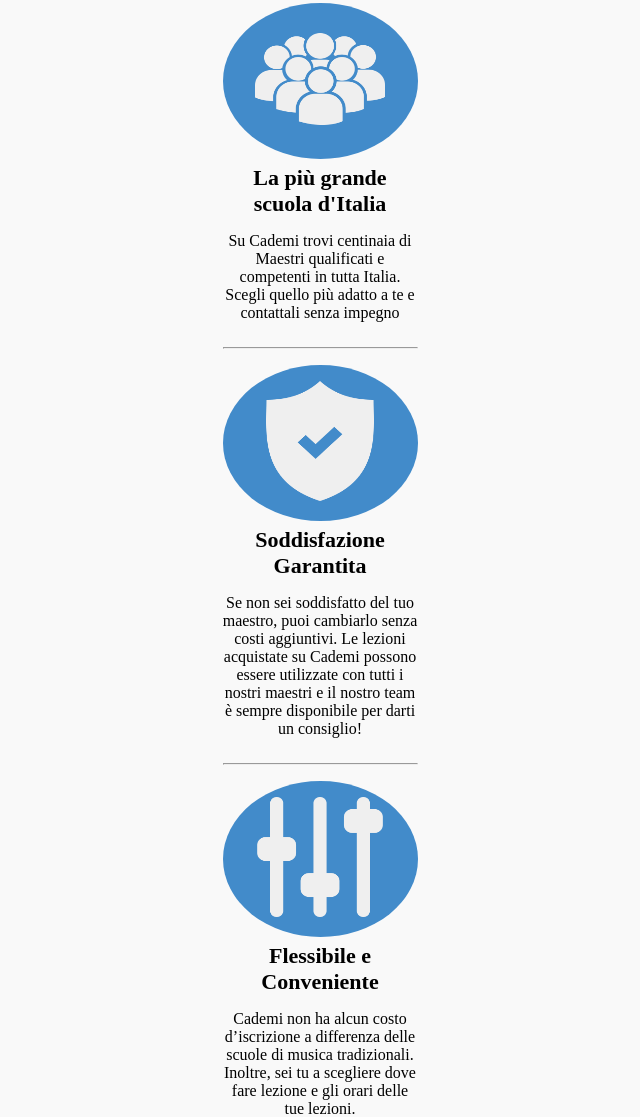
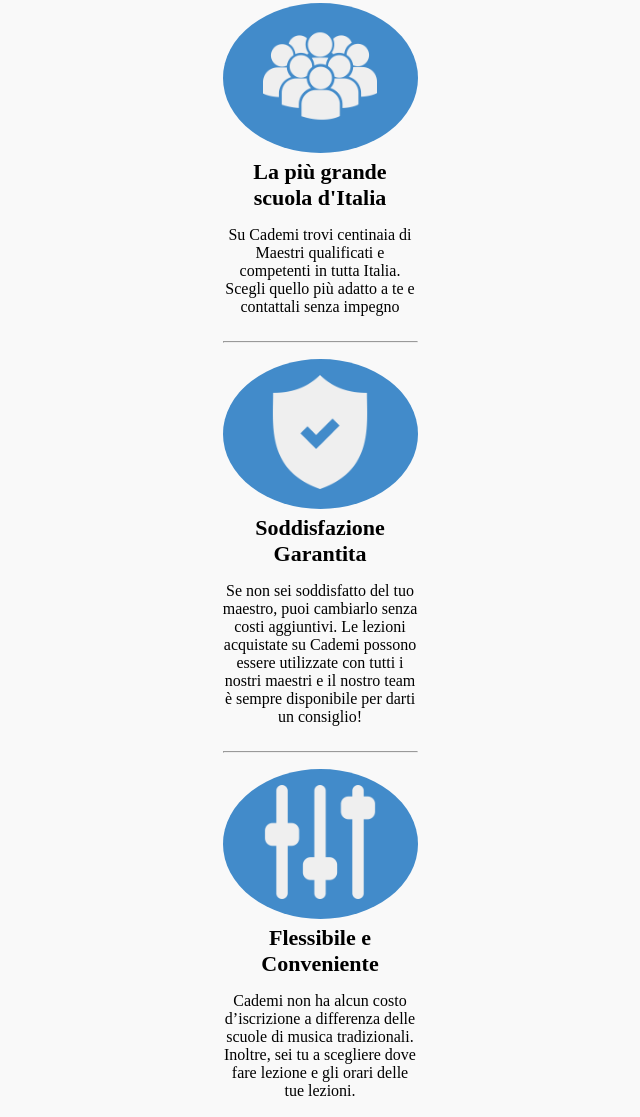
Before and after one commit to TommasoBorsatti/html-css-resp-wannabe-12bool, a plain HTML site: page index.html in a window 1280 px wide. Shown: the part 883-2000 px from the top of the page, without its empty margins (320-960 px from the left). Drawn offline with Linux system fonts and the light colour scheme.

Commit message:
Esercizio migliorato dove possibile

```diff
--- a/css/style.css
+++ b/css/style.css
@@ -39,6 +39,13 @@ h3{
   max-height: 15vh;
 }
 
+.img-box.small > img{
+  width: 70%;
+  max-height: 15vh;
+  min-width: 80px;
+  max-width: 100px;
+}
+
 .img-box > img.first-row{
   height: 15vh;
   min-width: 180px;
--- a/index.html
+++ b/index.html
@@ -101,28 +101,28 @@
       <div class="container">
         <!-- prima colonna -->
         <div class="col-lg-2 col-md-4 col-xs-6 offset-lg-5 offset-md-1 offset-xs-3">
-          <div class="img-box circle bg-blue">
+          <div class="img-box small circle bg-blue">
             <img class="little" src="img/profile.png" alt="immagine di un raduno di persone">
           </div>
           <h3>La più grande scuola d'Italia</h3>
           <p class="pd-15">Su Cademi trovi centinaia di Maestri qualificati e competenti in tutta Italia. Scegli quello più adatto a te e contattali senza impegno</p>
-          <hr class="mg-10">
+          <hr class="mg-10 d-none-md">
         </div>
         <!-- /prima colonna -->
         <!-- seconda colonna-->
         <div class="col-lg-2 col-md-4 col-xs-6 offset-lg-5 offset-md-2 offset-xs-3">
-          <div class="img-box circle bg-blue">
+          <div class="img-box small circle bg-blue">
             <img class="little" src="img/secure.png" alt="immagine di un emblema a scudo">
           </div>
           <h3>Soddisfazione Garantita</h3>
           <p class="pd-15">Se non sei soddisfatto del tuo maestro, puoi cambiarlo senza costi aggiuntivi. Le lezioni acquistate su Cademi possono essere utilizzate con tutti i nostri maestri e il nostro team è sempre disponibile per darti un consiglio!</p>
-          <hr class="mg-10">
+          <hr class="mg-10 d-none-md">
         </div>
         <!-- /seconda colonna-->
         <!-- terza colonna -->
         <div class="container">
           <div class="col-lg-2 col-md-4 col-xs-6 offset-lg-5 offset-md-4 offset-xs-3">
-            <div class="img-box circle bg-blue">
+            <div class="img-box small circle bg-blue">
               <img class="little" src="img/flex.png" alt="immagine di un pannello di controllo">
             </div>
             <h3>Flessibile e Conveniente</h3>
```
